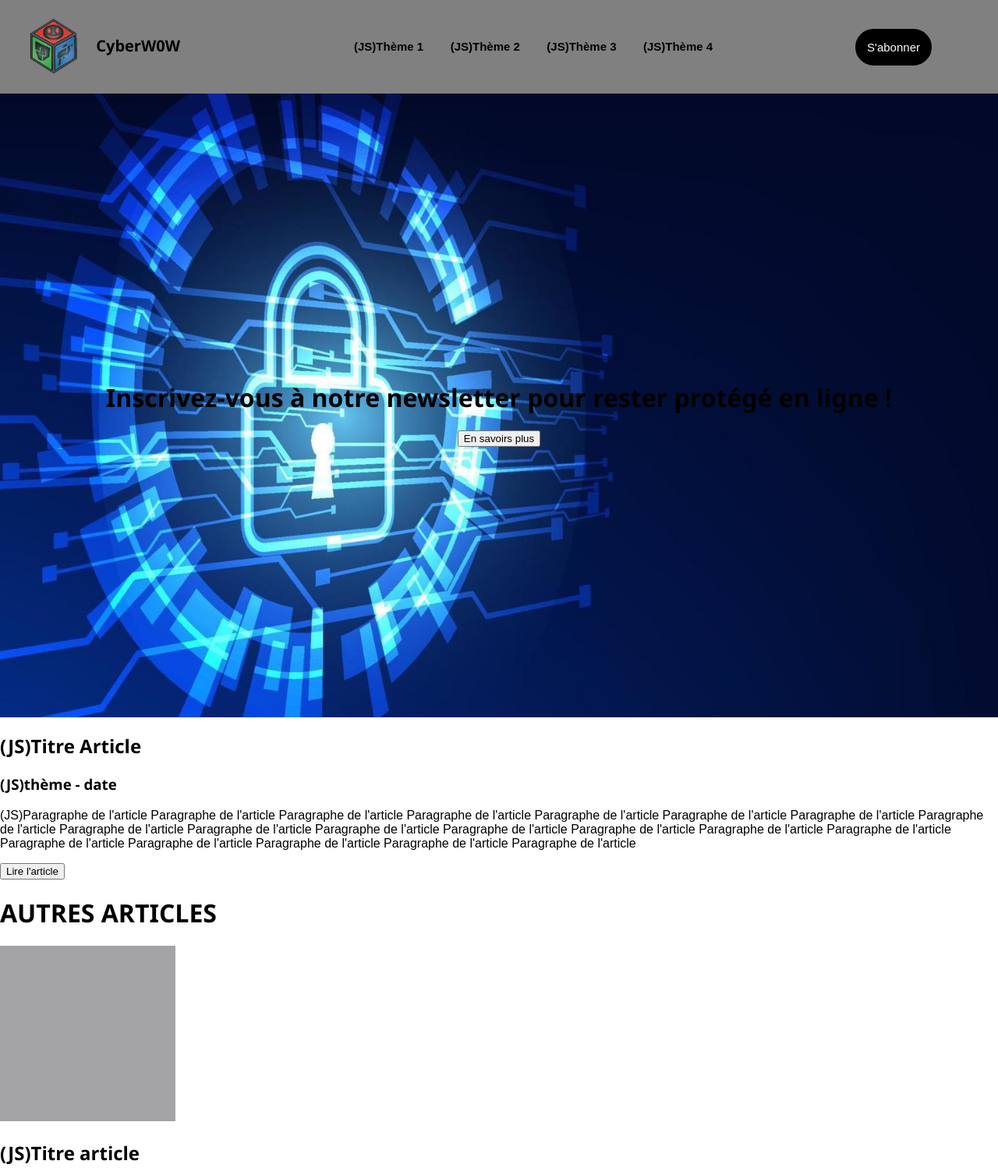
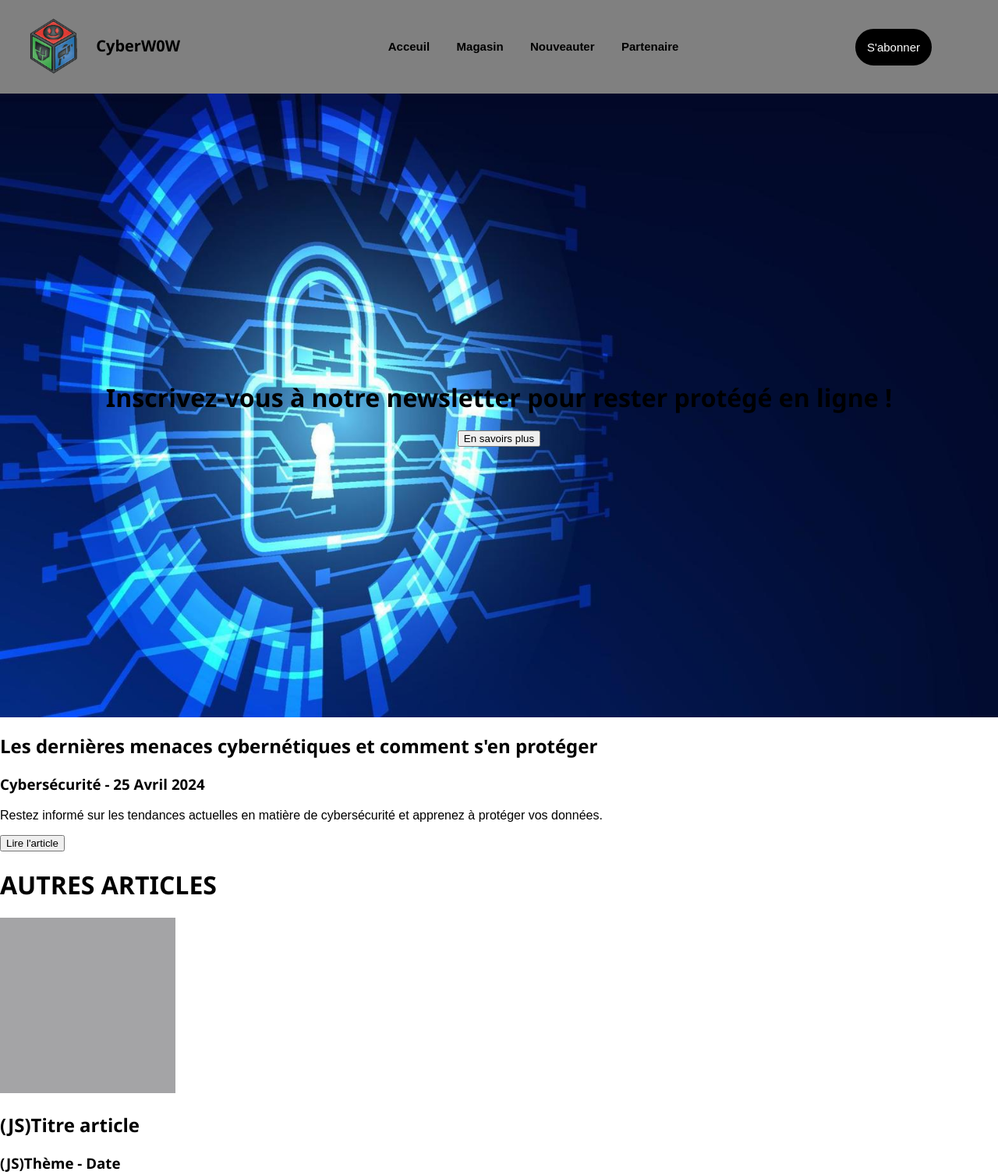
Before and after one commit to SebastienPopsing/CyberW0W, a plain HTML site: page index.html in a window 1280 px wide. Shown: the top 1507 px of the page at 78% size. Drawn offline with Linux system fonts and the light colour scheme.

Commit message:
js nav + article principal
commencement de la creation des boucle pour mettre chaque article la ou il faut

```diff
--- a/data.json
+++ b/data.json
@@ -15,31 +15,31 @@
           "titre": "Attaques de ransomware en hausse : comment prévenir et réagir",
           "date": "20 Avril 2024",
           "theme": "Ransomware",
-          "image":""
+          "image":"assets/article1_ransomware_img.jpg"
         },
         {
           "titre": "Entretien avec un expert en sécurité informatique : les défis de la protection des données",
           "date": "15 Avril 2024",
           "theme": "Interview",
-          "image":""
+          "image":"assets/article2_interview_img.jpg"
         },
         {
           "titre": "Top 10 des pratiques de sécurité en ligne pour les entreprises",
           "date": "5 Avril 2024",
           "theme": "Conseils",
-          "image":""
+          "image":"assets/article3_conseils_img.png"
         },
         {
           "titre": "Analyse des cyberattaques les plus courantes en 2024",
           "date": "28 Mars 2024",
           "theme": "Analyse",
-          "image":""
+          "image":"assets/article4_analyse_img.png"
         },
         {
           "titre": "L'importance de la sensibilisation à la sécurité informatique dans les organisations",
           "date": "20 Mars 2024",
           "theme": "Sensibilisation",
-          "image":""
+          "image":"assets/article_5_sensibilisation_img.jpg"
         }
       ],
       "themes": [
--- a/index.html
+++ b/index.html
@@ -14,10 +14,10 @@
          <h3 class="mag_name">"nomJournal"(JS)</h3>
    </div>
    <ul class="nav_bar">
-   <li><a href ="#">(JS)Thème 1</a></li>
-   <li><a href ="#">(JS)Thème 2</a></li>
-   <li><a href ="#">(JS)Thème 3</a></li>
-   <li><a href ="#">(JS)Thème 4</a></li>
+   <li><a href ="#">Acceuil</a></li>
+   <li><a href ="#">Magasin</a></li>
+   <li><a href ="#">Nouveauter</a></li>
+   <li><a href ="#">Partenaire</a></li>
    </ul>
 <button class="subscribe_button">S'abonner</button>
 </nav>
@@ -27,9 +27,9 @@
 </header>
 <main>
 <div class="highlight_article">
-<h2 class="article_title">(JS)Titre Article</h2>
-<h3 class="theme_date">(JS)thème - date</h3>
-<p>(JS)Paragraphe de l'article Paragraphe de l'article Paragraphe de l'article Paragraphe de l'article Paragraphe de l'article Paragraphe de l'article Paragraphe de l'article Paragraphe de l'article Paragraphe de l'article Paragraphe de l'article Paragraphe de l'article Paragraphe de l'article Paragraphe de l'article Paragraphe de l'article Paragraphe de l'article Paragraphe de l'article Paragraphe de l'article Paragraphe de l'article Paragraphe de l'article Paragraphe de l'article
+<h2 id="article_principal_title" class="article_title">(JS)Titre Article</h2>
+<h3 id="article_principal_theme_date"class="theme_date">(JS)thème - date</h3>
+<p id="article_principal_description">(JS)Paragraphe de l'article Paragraphe de l'article Paragraphe de l'article Paragraphe de l'article Paragraphe de l'article Paragraphe de l'article Paragraphe de l'article Paragraphe de l'article Paragraphe de l'article Paragraphe de l'article Paragraphe de l'article Paragraphe de l'article Paragraphe de l'article Paragraphe de l'article Paragraphe de l'article Paragraphe de l'article Paragraphe de l'article Paragraphe de l'article Paragraphe de l'article Paragraphe de l'article
 </p>
 <button class="article_read_button">Lire l'article</button>
 </div>
@@ -67,6 +67,14 @@
          <button class="article_read_button">Lire l'article</button>
          </div>
          </div>
+         <div class="full_article">
+            <img class="article_image" src="assets/grey_font_test.png">
+            <div class="article_description">
+            <h2 class="article_title">(JS)Titre article</h2>
+            <h3 class="theme_date">(JS)Thème - Date</h3>
+            <button class="article_read_button">Lire l'article</button>
+            </div>
+            </div>
 </section>
 <h1 class="big_title">DÉCOUVREZ NOTRE ÉQUIPE</h1>
 <section class="team_section">
--- a/script.js
+++ b/script.js
@@ -11,11 +11,11 @@ function getData() {
        console.log('Données récupérées du fichier JSON :', data);
        /// ON ECRIT LE CODE ICI !
 
+
 //NOM JOURNAL
 
 let nomJournal = data.journal.nomJournal;
 console.log(nomJournal);
-
 let nomJournalReplacment = document.querySelector('.mag_name');
 
 nomJournalReplacment.textContent = nomJournal;
@@ -24,15 +24,45 @@ function getData() {
 
 let texteAppelAction = data.journal.texteAppelAction;
 console.log(texteAppelAction);
-
 let texteAppelActionReplacment = document.querySelector('#appel_action');
 
 texteAppelActionReplacment.textContent = texteAppelAction;
+
+//Article principal
+
+let articlePrincipalTitle = data.journal.articlePrincipal.titre;
+console.log(articlePrincipalTitle);
+let articlePrincipalTitleReplacment = document.querySelector('#article_principal_title');
+articlePrincipalTitleReplacment.textContent = articlePrincipalTitle;
+
+let articlePrincipalTheme = data.journal.articlePrincipal.theme;
+console.log(articlePrincipalTheme);
+let articlePrincipalDate = data.journal.articlePrincipal.date;
+console.log(articlePrincipalDate);
+let articlePrincipalThemeDateReplacment = document.querySelector('#article_principal_theme_date');
+articlePrincipalThemeDateReplacment.textContent = `${articlePrincipalTheme} - ${articlePrincipalDate}`;
+
+let articlePrincipalDescription = data.journal.articlePrincipal.description;
+console.log(articlePrincipalDescription);
+let articlePrincipalDescriptionReplacment = document.querySelector('#article_principal_description');
+articlePrincipalDescriptionReplacment.textContent = articlePrincipalDescription;
+
+
+let articleTitre = data.journal.articles[0].titre;
+console.log(articleTitre);
+let articleTheme = data.journal.articles[0].theme;
+console.log(articleTheme);
+let articleDate = data.journal.articles[0].date;
+console.log(articleDate);
+let articleImage = data.journal.articles[0].image;
+console.log(articleImage);
+
 
 /// FIN DU CODE
 })
  .catch((error) => console.error('Erreur lors de la lecture des données :', error));
  }
+ ///ON écrit les fonctions ici
 
  getData();
 
```
Also changed, not shown: assets/article1_ransomware_img.jpg (added), assets/article2_interview_img.jpg (added), assets/article3_conseils_img.png (added), assets/article4_analyse_img.png (added), assets/article_5_sensibilisation_img.jpg (added). Lines whose indentation alone changed are shown as unchanged.
